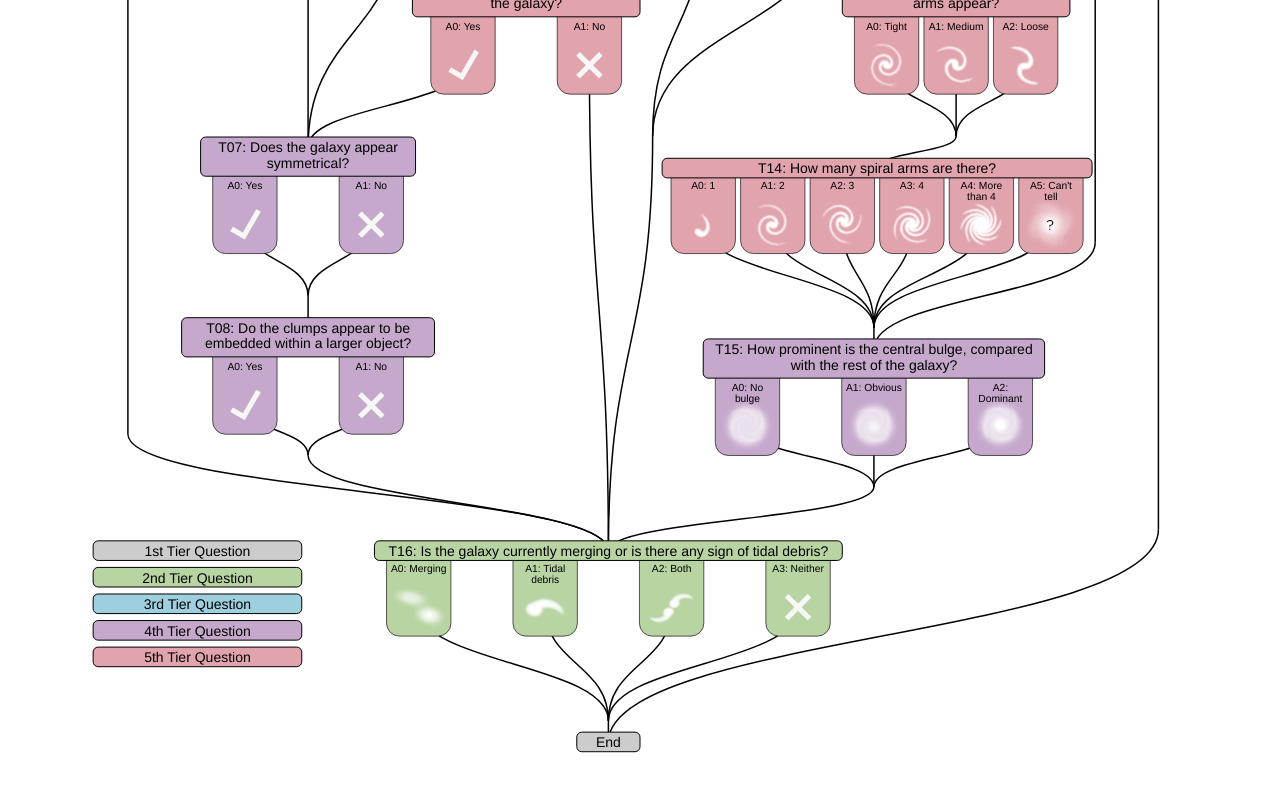
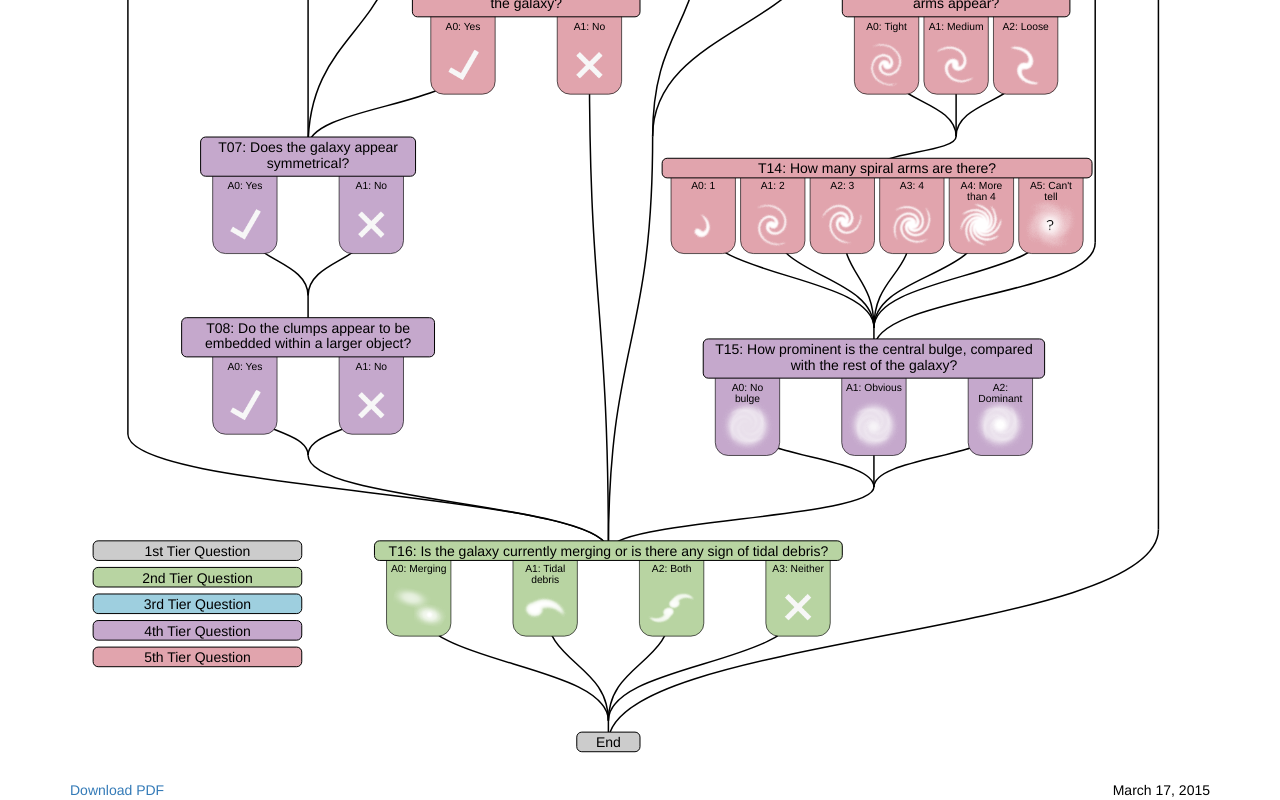
Before and after one commit to CKrawczyk/gz_trees, a plain HTML site: page index.html in a window 1280 px wide. Shown: the part 821-1621 px from the top of the page. Drawn offline with Linux system fonts and the light colour scheme.

Commit message:
added pdf and download link

```diff
--- a/index.html
+++ b/index.html
@@ -15,6 +15,11 @@
           <div id="tree"></div>
         </div>
       </div>
+
+      <footer>
+        <aside class="pull-right">March 17, 2015</aside>
+        <a class="pull-left" href="./images/gz4_c_tree.pdf" target="_blank" rel="author">Download PDF</a>
+      </footer>
     </div>
 
     <script src="./js/d3.min.js"></script>
```
Also changed, not shown: 1 other file.
